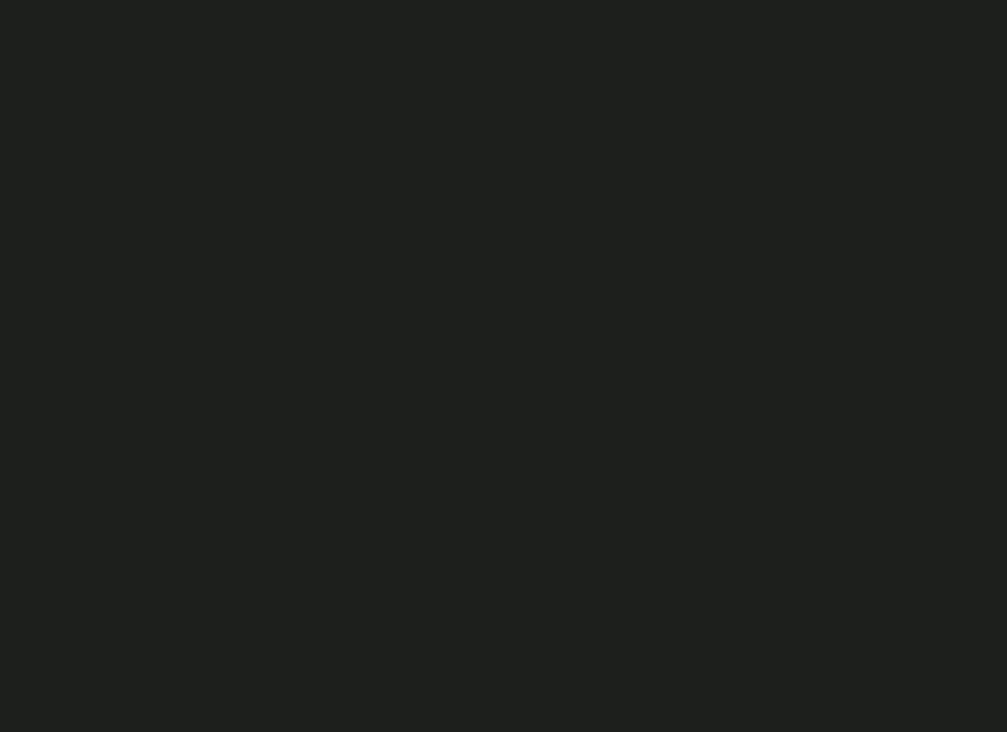
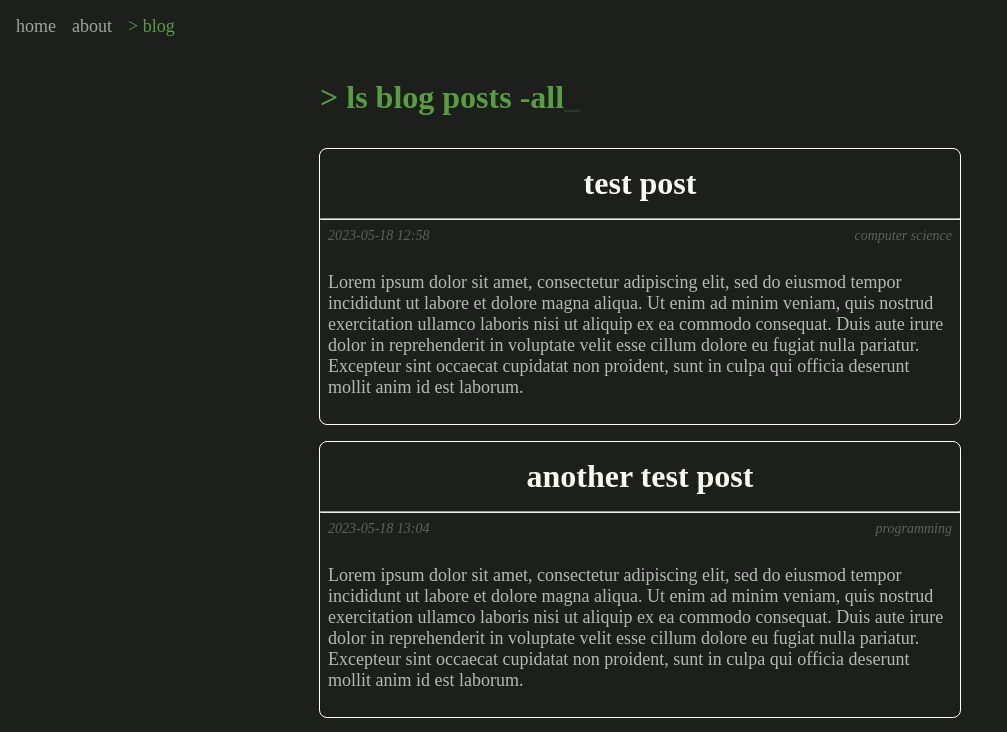
Before and after one commit to tavro/tavro.github.io, a React (Create React App) app: page /#/blog in a window 1280 px wide. Before the commit this address had no page. Shown: the top 732 px of the page, without its empty margins (0-1007 px from the left). Built offline with nearby package versions, Linux system fonts and the light colour scheme.

Commit message:
NEW: Improve design

```diff
--- a/src/App.js
+++ b/src/App.js
@@ -1,7 +1,6 @@
-import React, { useState, useEffect } from 'react';
-
 import Home from './pages/Home'
 import About from './pages/About'
+import Blog from './pages/Blog'
 
 import './App.css';
 
@@ -18,6 +17,7 @@ function App() {
         <Routes>
           <Route path="/" element={<Home />} />
           <Route path="/about" element={<About />} />
+          <Route path="/blog" element={<Blog />} />
         </Routes>
       </Router>
     </div>
--- /dev/null
+++ b/src/components/PostPreview.js
@@ -0,0 +1,18 @@
+import './css/PostPreview.css';
+
+function PostPreview(props) {
+  return (
+    <div class="App-post-preview">
+        <h1 class="App-post-title">{props.post.title}</h1>
+        <hr class="App-post-decorator"/>
+        <div>
+            <p class="App-post-date">{props.post.timestamp}</p>
+            <p class="App-post-category">{props.post.category}</p>
+        </div>
+        <br/>
+        <p class="App-post-content">{props.post.content}</p>
+    </div>
+  );
+}
+
+export default PostPreview;
--- /dev/null
+++ b/src/components/css/PostPreview.css
@@ -0,0 +1,46 @@
+.App-post-preview {
+    border: 1px solid white;
+    border-radius: 8px;
+    width: 50%;
+    margin: auto;
+    margin-bottom: 16px;
+}
+
+.App-post-title {
+    color: rgb(251, 250, 244);
+    padding: 0;
+    margin: 16px;
+    font-size: 32px;
+    text-align: center;
+}
+
+.App-post-decorator {
+    color: rgb(251, 250, 244);
+}
+
+.App-post-content {
+    color: rgb(251, 250, 244, 0.7);
+    font-size: 18px;
+    text-align: left;
+    padding: 8px;
+}
+
+.App-post-date {
+    color: rgb(251, 250, 244, 0.3);
+    float: left;
+    margin: 0;
+    font-style: italic;
+    font-size: 14px;
+    text-align: left;
+    padding-left:8px;
+}
+
+.App-post-category {
+    color: rgb(251, 250, 244, 0.3);
+    float: right;
+    margin: 0;
+    font-style: italic;
+    font-size: 14px;
+    text-align: right;
+    padding-right: 8px;
+}
--- a/src/pages/About.js
+++ b/src/pages/About.js
@@ -7,11 +7,27 @@ import profile from '../profile.jpg';
 
 import './css/About.css';
 
+import React, { useState, useEffect } from 'react';
+
 import {
     Link
   } from "react-router-dom";
 
 function About() {
+  const [word, setWord] = useState("")
+
+  useEffect(() => {
+    printWord("get to know me", 100)
+  }, [])
+
+  const delay = ms => new Promise(res => setTimeout(res, ms));
+  const printWord = async (word, time) => {
+    for (let i = 0; i < word.length+1; i++) {
+        await delay(time)
+        setWord(word.substring(0, i))
+    }
+  }
+
   return (
     <div className="App">
       <header className='App-header'>
@@ -21,13 +37,12 @@ function About() {
           </Link>
         </div>
         <div className='App-nav-wrapper'>
-          <a href="https://isakhorvath.me/digital-cv/" className="App-link">work</a>
-        </div>
-        <div className='App-nav-wrapper'>
           <a id="App-nav-selected">> about</a>
         </div>
         <div className='App-nav-wrapper'>
-          <a href="https://isakhorvath.me/tavro-blog-svelte/" className="App-link">blog</a>
+          <Link to="/blog" className="App-link">
+            blog
+          </Link>
         </div>
       </header>
       <main className='App-about-main'>
@@ -37,15 +52,15 @@ function About() {
                     <img src={profile} alt="profile"/>
                     <div className='App-about-meta'>
                         <p>feel free to contact me! :-)</p>
-                        <FaDiscord className='Icon'/>
-                        <FaFacebookSquare className='Icon'/>
-                        <FaInstagram className='Icon'/>
-                        <FaLinkedin className='Icon'/>
-                        <SiGmail className='Icon'/>
+                        <a href="https://discord.com/users/219786295097032715"><FaDiscord className='Icon'/></a>
+                        <a href="https://www.facebook.com/profile.php?id=100006285705451"><FaFacebookSquare className='Icon'/></a>
+                        <a href="https://www.instagram.com/isakhorvath"><FaInstagram className='Icon'/></a>
+                        <a href="https://www.linkedin.com/in/isak-horvath-683950165"><FaLinkedin className='Icon'/></a>
+                        <a href="mailto:isakhorvath@gmail.com"><SiGmail className='Icon'/></a>
                     </div>
                 </div>
                 <div className='App-about-question'>
-                    <h1>get to know me</h1>
+                    <h1>> { word }<span className='App-blink'>_</span></h1>
                     <hr/>
                     <p>
                         i am a passionate full-stack software developer. currently, i am in the final year of my computer science master's program, where i am honing my skills and expanding my knowledge.
--- /dev/null
+++ b/src/pages/Blog.js
@@ -0,0 +1,72 @@
+import React, { useState, useEffect } from 'react';
+
+import './css/Blog.css';
+
+import {
+    Link
+  } from "react-router-dom";
+
+import PostPreview from '../components/PostPreview';
+
+function Blog() {
+    const [word, setWord] = useState("")
+
+    useEffect(() => {
+      printWord("ls blog posts -all", 100)
+    }, [])
+
+    const delay = ms => new Promise(res => setTimeout(res, ms));
+    const printWord = async (word, time) => {
+      for (let i = 0; i < word.length+1; i++) {
+          await delay(time)
+          setWord(word.substring(0, i))
+      }
+    }
+
+  const blogPosts = [
+    {
+        title: "test post",
+        timestamp: "2023-05-18 12:58",
+        category: "computer science",
+        content: "Lorem ipsum dolor sit amet, consectetur adipiscing elit, sed do eiusmod tempor incididunt ut labore et dolore magna aliqua. Ut enim ad minim veniam, quis nostrud exercitation ullamco laboris nisi ut aliquip ex ea commodo consequat. Duis aute irure dolor in reprehenderit in voluptate velit esse cillum dolore eu fugiat nulla pariatur. Excepteur sint occaecat cupidatat non proident, sunt in culpa qui officia deserunt mollit anim id est laborum."
+    },
+    {
+        title: "another test post",
+        timestamp: "2023-05-18 13:04",
+        category: "programming",
+        content: "Lorem ipsum dolor sit amet, consectetur adipiscing elit, sed do eiusmod tempor incididunt ut labore et dolore magna aliqua. Ut enim ad minim veniam, quis nostrud exercitation ullamco laboris nisi ut aliquip ex ea commodo consequat. Duis aute irure dolor in reprehenderit in voluptate velit esse cillum dolore eu fugiat nulla pariatur. Excepteur sint occaecat cupidatat non proident, sunt in culpa qui officia deserunt mollit anim id est laborum."
+    },
+    {
+        title: "yet another test post",
+        timestamp: "2023-05-18 13:15",
+        category: "thoughts",
+        content: "Lorem ipsum dolor sit amet, consectetur adipiscing elit, sed do eiusmod tempor incididunt ut labore et dolore magna aliqua. Ut enim ad minim veniam, quis nostrud exercitation ullamco laboris nisi ut aliquip ex ea commodo consequat. Duis aute irure dolor in reprehenderit in voluptate velit esse cillum dolore eu fugiat nulla pariatur. Excepteur sint occaecat cupidatat non proident, sunt in culpa qui officia deserunt mollit anim id est laborum."
+    }
+  ]
+
+  return (
+    <div className="App">
+      <header className='App-header'>
+        <div className='App-nav-wrapper'>
+          <Link to="/" className="App-link">
+            home
+          </Link>
+        </div>
+        <div className='App-nav-wrapper'>
+          <Link to="/about" className="App-link">
+            about
+          </Link>
+        </div>
+        <div className='App-nav-wrapper'>
+          <a id="App-nav-selected">> blog</a>
+        </div>
+      </header>
+      <main className='App-blog-main'>
+        <h3>> { word }<span className='App-blink'>_</span></h3>
+        {blogPosts.map((blogPost) => <PostPreview post={blogPost}/>)}
+      </main>
+    </div>
+  );
+}
+
+export default Blog;
--- a/src/pages/Home.js
+++ b/src/pages/Home.js
@@ -29,15 +29,14 @@ function Home() {
           <a id="App-nav-selected">> home</a>
         </div>
         <div className='App-nav-wrapper'>
-          <a href="https://isakhorvath.me/digital-cv/" className="App-link">work</a>
-        </div>
-        <div className='App-nav-wrapper'>
           <Link to="/about" className="App-link">
             about
           </Link>
         </div>
         <div className='App-nav-wrapper'>
-          <a href="https://isakhorvath.me/tavro-blog-svelte/" className="App-link">blog</a>
+          <Link to="/blog" className="App-link">
+            blog
+          </Link>
         </div>
       </header>
       <main className='App-main'>
@@ -51,9 +50,9 @@ function Home() {
               <p className='App-desc'>i am a 23 year-old software developer from sweden</p>
             </div>
             <div className='App-button-wrapper'>
-              <a href="#" className='App-button-link'>
+              <a href="https://isakhorvath.me/digital-cv/" className='App-button-link'>
                 <div className='App-button'>
-                  <p className='App-button-text'>my portfolio</p>
+                  <p className='App-button-text'>my digital cv</p>
                 </div>
               </a>
               <a href='https://github.com/tavro' className='App-button-link'>
--- a/src/pages/css/About.css
+++ b/src/pages/css/About.css
@@ -55,7 +55,7 @@
 }
 
 .App-about-question {
-    color: rgb(251, 250, 244);
+    color: rgb(87, 158, 64);
     text-align: left;
     width: 70%;
 }
--- /dev/null
+++ b/src/pages/css/Blog.css
@@ -0,0 +1,15 @@
+.App-blog-main {
+    margin-top: 2%;
+    display: flex;
+    flex-direction: column;
+}
+
+h3 {
+    width: 50%;
+    font-size: 32px;
+    text-align: left;
+    margin: auto;
+    margin-bottom: 32px;
+    font-weight: 700;
+    color: rgb(87, 158, 64);
+  }
```
